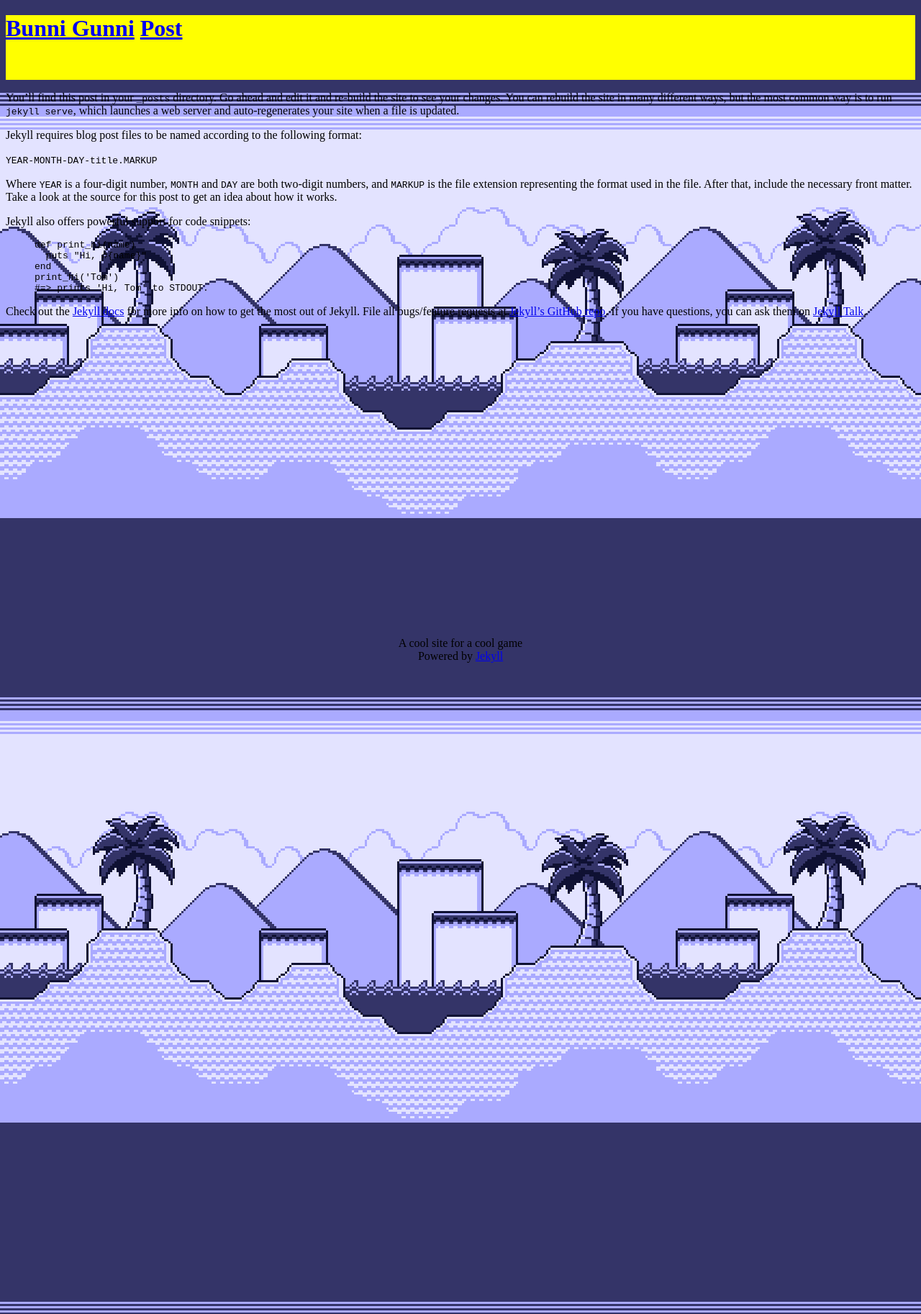
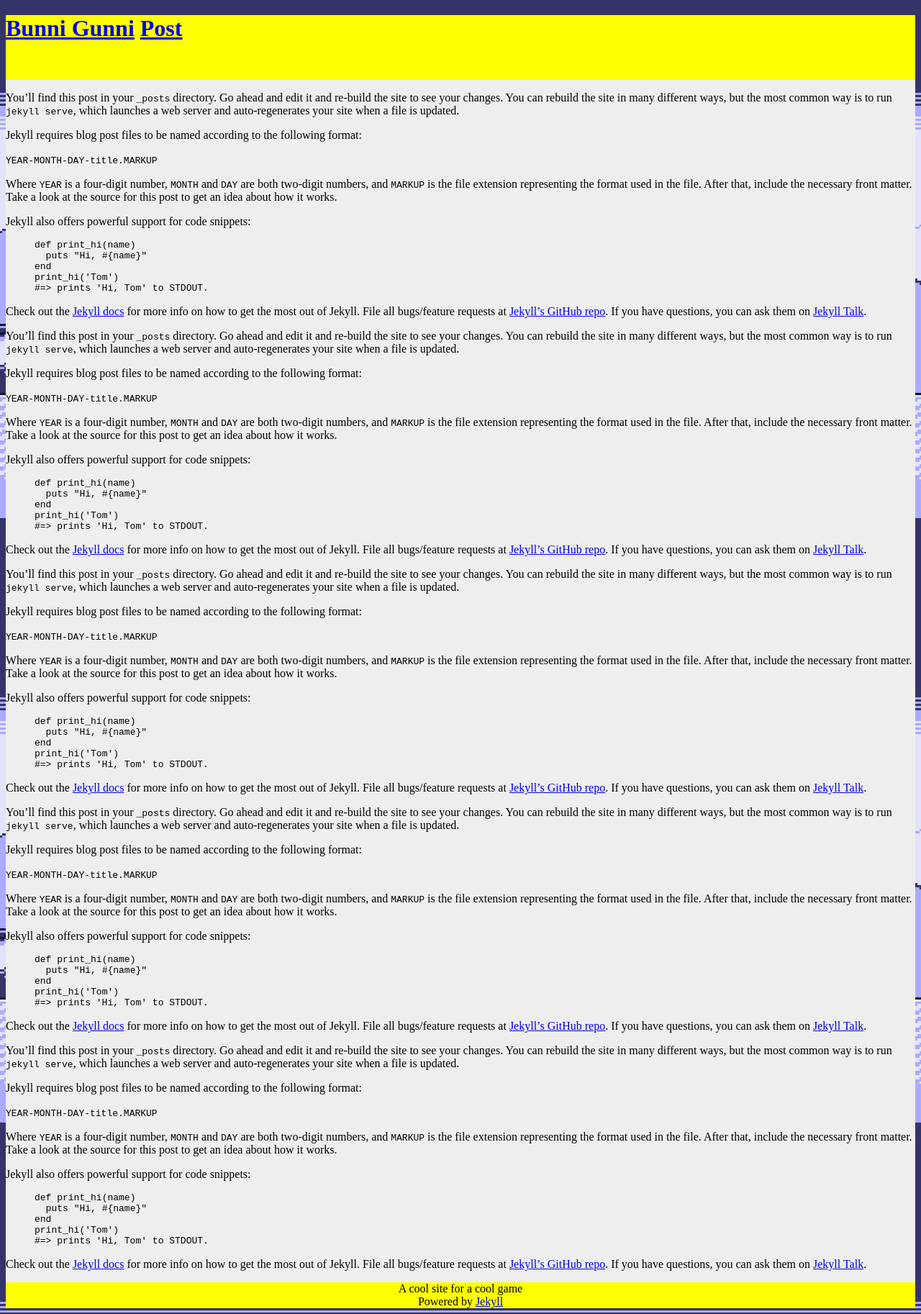
Before and after one commit to GearToward/bunnigunni.game, a Jekyll site: the page built from _posts/2022-12-22-welcome-to-jekyll.markdown, in a window 1280 px wide. Shown: the whole page at 72% size. Built offline with Jekyll 4.4.1, drawn with Linux system fonts in a browser that asks for light colours.

Commit message:
Adding bg to the text for easier reading

```diff
--- a/_layouts/post.html
+++ b/_layouts/post.html
@@ -7,6 +7,7 @@
     <link rel="stylesheet" href="/css/style.css">
   </head>
 
+  <div id="Post-Body">
     <body>
       {% include header.html %}
 
@@ -16,5 +17,6 @@
         {% include footer.html %}
       </div>
     </body>
+  </div>
 
 </html>
--- a/_posts/2022-12-22-welcome-to-jekyll.markdown
+++ b/_posts/2022-12-22-welcome-to-jekyll.markdown
@@ -26,3 +26,95 @@ Check out the [Jekyll docs][jekyll-docs] for more info on how to get the most ou
 [jekyll-docs]: https://jekyllrb.com/docs/home
 [jekyll-gh]:   https://github.com/jekyll/jekyll
 [jekyll-talk]: https://talk.jekyllrb.com/
+You’ll find this post in your `_posts` directory. Go ahead and edit it and re-build the site to see your changes. You can rebuild the site in many different ways, but the most common way is to run `jekyll serve`, which launches a web server and auto-regenerates your site when a file is updated.
+
+Jekyll requires blog post files to be named according to the following format:
+
+`YEAR-MONTH-DAY-title.MARKUP`
+
+Where `YEAR` is a four-digit number, `MONTH` and `DAY` are both two-digit numbers, and `MARKUP` is the file extension representing the format used in the file. After that, include the necessary front matter. Take a look at the source for this post to get an idea about how it works.
+
+Jekyll also offers powerful support for code snippets:
+
+{% highlight ruby %}
+def print_hi(name)
+  puts "Hi, #{name}"
+end
+print_hi('Tom')
+#=> prints 'Hi, Tom' to STDOUT.
+{% endhighlight %}
+
+Check out the [Jekyll docs][jekyll-docs] for more info on how to get the most out of Jekyll. File all bugs/feature requests at [Jekyll’s GitHub repo][jekyll-gh]. If you have questions, you can ask them on [Jekyll Talk][jekyll-talk].
+
+[jekyll-docs]: https://jekyllrb.com/docs/home
+[jekyll-gh]:   https://github.com/jekyll/jekyll
+[jekyll-talk]: https://talk.jekyllrb.com/
+You’ll find this post in your `_posts` directory. Go ahead and edit it and re-build the site to see your changes. You can rebuild the site in many different ways, but the most common way is to run `jekyll serve`, which launches a web server and auto-regenerates your site when a file is updated.
+
+Jekyll requires blog post files to be named according to the following format:
+
+`YEAR-MONTH-DAY-title.MARKUP`
+
+Where `YEAR` is a four-digit number, `MONTH` and `DAY` are both two-digit numbers, and `MARKUP` is the file extension representing the format used in the file. After that, include the necessary front matter. Take a look at the source for this post to get an idea about how it works.
+
+Jekyll also offers powerful support for code snippets:
+
+{% highlight ruby %}
+def print_hi(name)
+  puts "Hi, #{name}"
+end
+print_hi('Tom')
+#=> prints 'Hi, Tom' to STDOUT.
+{% endhighlight %}
+
+Check out the [Jekyll docs][jekyll-docs] for more info on how to get the most out of Jekyll. File all bugs/feature requests at [Jekyll’s GitHub repo][jekyll-gh]. If you have questions, you can ask them on [Jekyll Talk][jekyll-talk].
+
+[jekyll-docs]: https://jekyllrb.com/docs/home
+[jekyll-gh]:   https://github.com/jekyll/jekyll
+[jekyll-talk]: https://talk.jekyllrb.com/
+You’ll find this post in your `_posts` directory. Go ahead and edit it and re-build the site to see your changes. You can rebuild the site in many different ways, but the most common way is to run `jekyll serve`, which launches a web server and auto-regenerates your site when a file is updated.
+
+Jekyll requires blog post files to be named according to the following format:
+
+`YEAR-MONTH-DAY-title.MARKUP`
+
+Where `YEAR` is a four-digit number, `MONTH` and `DAY` are both two-digit numbers, and `MARKUP` is the file extension representing the format used in the file. After that, include the necessary front matter. Take a look at the source for this post to get an idea about how it works.
+
+Jekyll also offers powerful support for code snippets:
+
+{% highlight ruby %}
+def print_hi(name)
+  puts "Hi, #{name}"
+end
+print_hi('Tom')
+#=> prints 'Hi, Tom' to STDOUT.
+{% endhighlight %}
+
+Check out the [Jekyll docs][jekyll-docs] for more info on how to get the most out of Jekyll. File all bugs/feature requests at [Jekyll’s GitHub repo][jekyll-gh]. If you have questions, you can ask them on [Jekyll Talk][jekyll-talk].
+
+[jekyll-docs]: https://jekyllrb.com/docs/home
+[jekyll-gh]:   https://github.com/jekyll/jekyll
+[jekyll-talk]: https://talk.jekyllrb.com/
+You’ll find this post in your `_posts` directory. Go ahead and edit it and re-build the site to see your changes. You can rebuild the site in many different ways, but the most common way is to run `jekyll serve`, which launches a web server and auto-regenerates your site when a file is updated.
+
+Jekyll requires blog post files to be named according to the following format:
+
+`YEAR-MONTH-DAY-title.MARKUP`
+
+Where `YEAR` is a four-digit number, `MONTH` and `DAY` are both two-digit numbers, and `MARKUP` is the file extension representing the format used in the file. After that, include the necessary front matter. Take a look at the source for this post to get an idea about how it works.
+
+Jekyll also offers powerful support for code snippets:
+
+{% highlight ruby %}
+def print_hi(name)
+  puts "Hi, #{name}"
+end
+print_hi('Tom')
+#=> prints 'Hi, Tom' to STDOUT.
+{% endhighlight %}
+
+Check out the [Jekyll docs][jekyll-docs] for more info on how to get the most out of Jekyll. File all bugs/feature requests at [Jekyll’s GitHub repo][jekyll-gh]. If you have questions, you can ask them on [Jekyll Talk][jekyll-talk].
+
+[jekyll-docs]: https://jekyllrb.com/docs/home
+[jekyll-gh]:   https://github.com/jekyll/jekyll
+[jekyll-talk]: https://talk.jekyllrb.com/
--- a/css/style.css
+++ b/css/style.css
@@ -5,13 +5,14 @@ body {
     position: relative;
     background-position: 0 -120px;
     background-attachment: fixed;
-    background-image: url("../images/scenery.png"); */
+    background-image: url("../images/scenery.png");
 }
 
 #main-footer{
     text-align: center;
     position: sticky;
     top: 100%;
+    background-color: #ffff00;
 }
 
 #Main-header {
@@ -23,3 +24,7 @@ body {
   left: 120vh;
   overflow: scroll-y;
 }
+
+#Post-Body{
+  background-color: #eee;
+}
```
Lines whose indentation alone changed are shown as unchanged.
